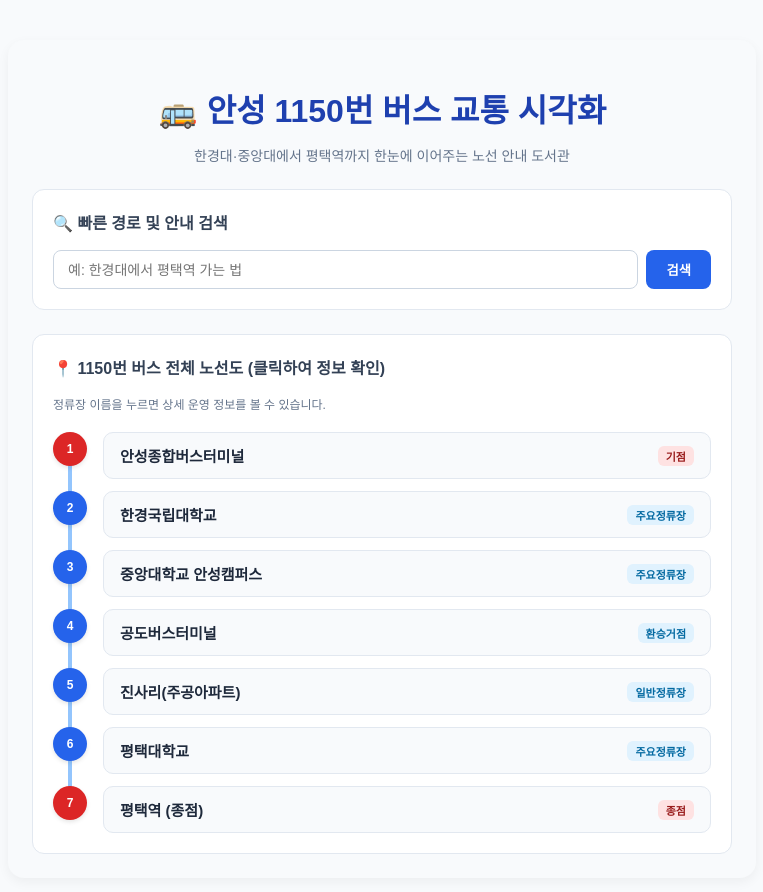
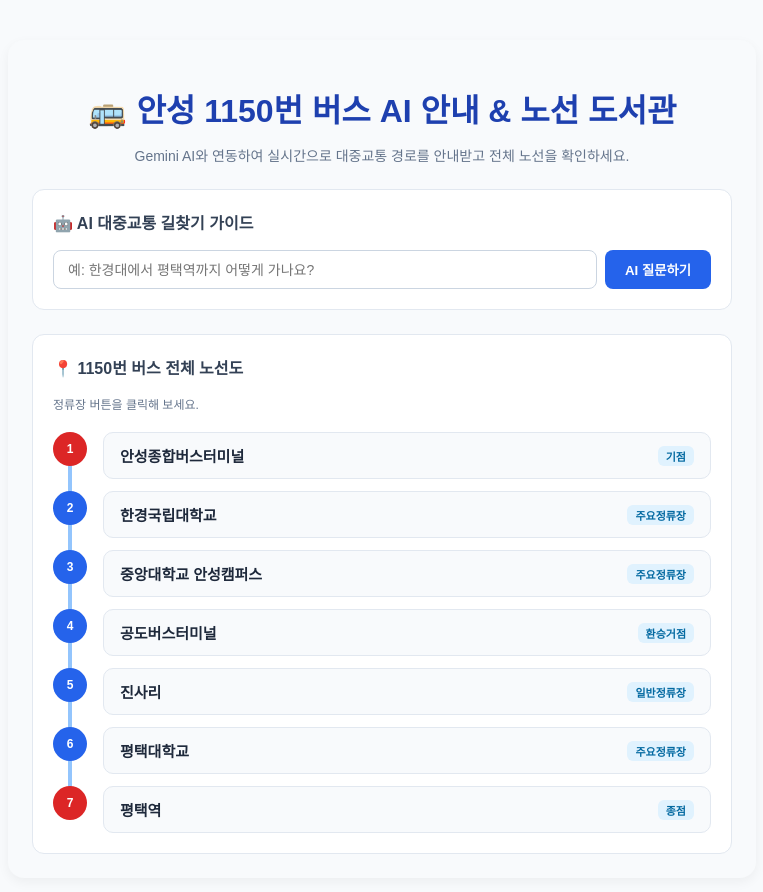
Before and after one commit to leehs1120/anseong-bus-app, a Next.js app: page / in a window 1280 px wide. Shown: the top 892 px of the page, without its empty margins (258-1021 px from the left). Built offline with nearby package versions, Linux system fonts and the light colour scheme.

Commit message:
Update page.js

```diff
--- a/app/page.js
+++ b/app/page.js
@@ -1,100 +1,133 @@
 "use client";
 import { useState } from "react";
 
-// 1150번 버스 전체 정류장 및 상세 노선 데이터
+// 🔑 1번째 줄 여기에 본인의 구글 API 키를 쌍따옴표("") 사이에 넣어주세요!
+const GEMINI_API_KEY = "AQ.Ab8RN6KC0RnRgeM1gyOLm8YFk3R9l2Hp_KeCTnEMaDRAuqi8dA";
+
+// 1150번 버스 주요 정류장 데이터
 const route1150Stops = [
-  { id: "1", name: "안성종합버스터미널", type: "기점", info: "첫차 05:00 / 막차 22:30" },
-  { id: "2", name: "한경국립대학교", type: "주요정류장", info: "대학생 및 시민 주요 이용 구간" },
-  { id: "3", name: "중앙대학교 안성캠퍼스", type: "주요정류장", info: "내리 대학가 연계" },
-  { id: "4", name: "공도버스터미널", type: "환승거점", info: "공도읍 시내 중심지" },
-  { id: "5", name: "진사리(주공아파트)", type: "일반정류장", info: "평택 경계 인접 지역" },
-  { id: "6", name: "평택대학교", type: "주요정류장", info: "출퇴근 및 통학 수요 집중" },
-  { id: "7", name: "평택역 (종점)", type: "종점", info: "지하철 1호선 환승 가능" },
+  { id: "1", name: "안성종합버스터미널", type: "기점" },
+  { id: "2", name: "한경국립대학교", type: "주요정류장" },
+  { id: "3", name: "중앙대학교 안성캠퍼스", type: "주요정류장" },
+  { id: "4", name: "공도버스터미널", type: "환승거점" },
+  { id: "5", name: "진사리", type: "일반정류장" },
+  { id: "6", name: "평택대학교", type: "주요정류장" },
+  { id: "7", name: "평택역", type: "종점" },
 ];
 
 export default function Home() {
+  const [question, setQuestion] = useState("");
+  const [answer, setAnswer] = useState("");
+  const [loading, setLoading] = useState(false);
   const [selectedStop, setSelectedStop] = useState(null);
-  const [searchQuery, setSearchQuery] = useState("");
-  const [transitResult, setTransitResult] = useState("");
 
-  const handleSearch = (e) => {
-    e.preventDefault();
-    if (!searchQuery.trim()) return;
+  const handleAsk = async () => {
+    if (!question.trim()) return;
 
-    if (searchQuery.includes("한경대") || searchQuery.includes("중앙대")) {
-      setTransitResult(`🚌 [1150번 버스 맞춤 안내]\n• 노선: 안성종합버스터미널 ↔ 한경대 ↔ 중앙대 ↔ 평택역\n• 배차 간격: 약 15~20분\n• 예상 소요 시간: 약 35~45분 (교통 상황에 따라 변동 가능)\n• 💡 팁: 출퇴근 시간대에는 중앙대 및 공도 구간에 정체가 발생할 수 있으니 10분 정도 여유를 두고 탑승하세요!`);
-    } else {
-      setTransitResult(`🔍 '${searchQuery}' 검색 결과:\n1150번 버스는 안성과 평택역을 가장 빠르게 이어주는 핵심 노선입니다. 위 정류장 목록을 클릭하시면 상세 정보를 확인하실 수 있습니다!`);
+    if (GEMINI_API_KEY === "여기에_내_구글_API키_입력" || !GEMINI_API_KEY) {
+      setAnswer("⚠️ 코드 맨 윗줄(1번째 줄)의 GEMINI_API_KEY에 본인의 구글 API 키를 입력해 주세요!");
+      return;
+    }
+
+    setLoading(true);
+    setAnswer("");
+
+    try {
+      const res = await fetch(
+        `https://generativelanguage.googleapis.com/v1beta/models/gemini-1.5-flash:generateContent?key=${GEMINI_API_KEY}`,
+        {
+          method: "POST",
+          headers: { "Content-Type": "application/json" },
+          body: JSON.stringify({
+            contents: [
+              {
+                role: "user",
+                parts: [
+                  {
+                    text: `당신은 안성 대중교통(1150번 버스: 안성터미널 - 한경국립대 - 중앙대 - 평택역 노선) 전문 AI 안내원입니다.\n` +
+                          `사용자의 질문에 대해 배차간격(15~20분), 소요시간, 환승 팁 등을 포함하여 친절하고 상세하게 답변해주세요.\n\n` +
+                          `사용자 질문: ${question}`
+                  }
+                ]
+              }
+            ]
+          })
+        }
+      );
+
+      const data = await res.json();
+      if (data.candidates && data.candidates[0]?.content?.parts[0]?.text) {
+        setAnswer(data.candidates[0].content.parts[0].text);
+      } else {
+        setAnswer("🤖 AI 응답 생성 중 오류가 발생했습니다. API 키를 다시 확인해 주세요.");
+      }
+    } catch (err) {
+      setAnswer(" 네트워크 통신 오류가 발생했습니다.");
+    } finally {
+      setLoading(false);
     }
   };
 
   return (
     <div style={{ maxWidth: "700px", margin: "40px auto", padding: "24px", fontFamily: "sans-serif", backgroundColor: "#f8fafc", borderRadius: "16px", boxShadow: "0 4px 12px rgba(0,0,0,0.05)" }}>
-      <h1 style={{ color: "#1e40af", textAlign: "center", marginBottom: "8px" }}>🚌 안성 1150번 버스 교통 시각화</h1>
+      <h1 style={{ color: "#1e40af", textAlign: "center", marginBottom: "8px" }}>🚌 안성 1150번 버스 AI 안내 & 노선 도서관</h1>
       <p style={{ textAlign: "center", color: "#64748b", marginBottom: "24px", fontSize: "14px" }}>
-        한경대·중앙대에서 평택역까지 한눈에 이어주는 노선 안내 도서관
+        Gemini AI와 연동하여 실시간으로 대중교통 경로를 안내받고 전체 노선을 확인하세요.
       </p>
 
-      {/* 실시간 경로 검색 섹션 */}
+      {/* AI 질문 입력 섹션 */}
       <div style={{ background: "#fff", padding: "20px", borderRadius: "12px", marginBottom: "24px", border: "1px solid #e2e8f0" }}>
-        <h3 style={{ marginTop: 0, color: "#334155", fontSize: "16px" }}>🔍 빠른 경로 및 안내 검색</h3>
-        <form onSubmit={handleSearch} style={{ display: "flex", gap: "8px" }}>
+        <h3 style={{ marginTop: 0, color: "#334155", fontSize: "16px" }}>🤖 AI 대중교통 길찾기 가이드</h3>
+        <div style={{ display: "flex", gap: "8px" }}>
           <input
             type="text"
-            value={searchQuery}
-            onChange={(e) => setSearchQuery(e.target.value)}
-            placeholder="예: 한경대에서 평택역 가는 법"
+            value={question}
+            onChange={(e) => setQuestion(e.target.value)}
+            placeholder="예: 한경대에서 평택역까지 어떻게 가나요?"
             style={{ flex: 1, padding: "10px 14px", borderRadius: "8px", border: "1px solid #cbd5e1", fontSize: "14px" }}
           />
           <button
-            type="submit"
-            style={{ padding: "10px 20px", background: "#2563eb", color: "#fff", border: "none", borderRadius: "8px", fontWeight: "bold", cursor: "pointer" }}
+            onClick={handleAsk}
+            disabled={loading}
+            style={{ padding: "10px 20px", background: loading ? "#93c5fd" : "#2563eb", color: "#fff", border: "none", borderRadius: "8px", fontWeight: "bold", cursor: "pointer" }}
           >
-            검색
+            {loading ? "분석 중..." : "AI 질문하기"}
           </button>
-        </form>
+        </div>
 
-        {transitResult && (
+        {answer && (
           <div style={{ marginTop: "16px", padding: "14px", background: "#eff6ff", borderRadius: "8px", color: "#1e3a8a", whiteSpace: "pre-wrap", fontSize: "14px", lineHeight: "1.5" }}>
-            {transitResult}
+            {answer}
           </div>
         )}
       </div>
 
-      {/* 1150번 전체 노선 시각화 섹션 (수직 타임라인 형태) */}
+      {/* 1150번 전체 노선 시각화 섹션 */}
       <div style={{ background: "#fff", padding: "20px", borderRadius: "12px", border: "1px solid #e2e8f0" }}>
-        <h3 style={{ marginTop: 0, color: "#334155", fontSize: "16px" }}>📍 1150번 버스 전체 노선도 (클릭하여 정보 확인)</h3>
-        <p style={{ fontSize: "12px", color: "#64748b", marginBottom: "20px" }}>정류장 이름을 누르면 상세 운영 정보를 볼 수 있습니다.</p>
+        <h3 style={{ marginTop: 0, color: "#334155", fontSize: "16px" }}>📍 1150번 버스 전체 노선도</h3>
+        <p style={{ fontSize: "12px", color: "#64748b", marginBottom: "20px" }}>정류장 버튼을 클릭해 보세요.</p>
 
         <div style={{ display: "flex", flexDirection: "column", gap: "12px" }}>
           {route1150Stops.map((stop, index) => (
             <div key={stop.id} style={{ display: "flex", alignItems: "flex-start", position: "relative" }}>
-              {/* 세로 연결선 */}
               {index < route1150Stops.length - 1 && (
                 <div style={{ position: "absolute", left: "15px", top: "30px", width: "4px", height: "calc(100% + 12px)", backgroundColor: "#93c5fd", zIndex: 1 }} />
               )}
 
-              {/* 노드 원형 아이콘 */}
-              <div style={{ width: "34px", height: "34px", borderRadius: "50%", backgroundColor: stop.type === "기점" || stop.type === "종점" ? "#dc2626" : "#2563eb", color: "#fff", display: "flex", alignItems: "center", justifyContent: "center", fontWeight: "bold", fontSize: "12px", zIndex: 2, marginRight: "16px", flexShrink: 0, boxShadow: "0 2px 4px rgba(0,0,0,0.1)" }}>
+              <div style={{ width: "34px", height: "34px", borderRadius: "50%", backgroundColor: stop.type === "기점" || stop.type === "종점" ? "#dc2626" : "#2563eb", color: "#fff", display: "flex", alignItems: "center", justifyContent: "center", fontWeight: "bold", fontSize: "12px", zIndex: 2, marginRight: "16px", flexShrink: 0 }}>
                 {index + 1}
               </div>
 
-              {/* 정류장 카드 버튼 */}
               <div
                 onClick={() => setSelectedStop(stop)}
-                style={{ flex: 1, backgroundColor: selectedStop?.id === stop.id ? "#eff6ff" : "#f8fafc", border: selectedStop?.id === stop.id ? "2px solid #2563eb" : "1px solid #e2e8f0", padding: "12px 16px", borderRadius: "10px", cursor: "pointer", transition: "all 0.2s" }}
+                style={{ flex: 1, backgroundColor: selectedStop?.id === stop.id ? "#eff6ff" : "#f8fafc", border: selectedStop?.id === stop.id ? "2px solid #2563eb" : "1px solid #e2e8f0", padding: "12px 16px", borderRadius: "10px", cursor: "pointer" }}
               >
                 <div style={{ display: "flex", justifyContent: "space-between", alignItems: "center" }}>
                   <span style={{ fontWeight: "bold", color: "#1e293b", fontSize: "15px" }}>{stop.name}</span>
-                  <span style={{ fontSize: "11px", backgroundColor: stop.type === "기점" || stop.type === "종점" ? "#fee2e2" : "#e0f2fe", color: stop.type === "기점" || stop.type === "종점" ? "#991b1b" : "#0369a1", padding: "2px 8px", borderRadius: "6px", fontWeight: "600" }}>
+                  <span style={{ fontSize: "11px", backgroundColor: "#e0f2fe", color: "#0369a1", padding: "2px 8px", borderRadius: "6px", fontWeight: "600" }}>
                     {stop.type}
                   </span>
                 </div>
-                {selectedStop?.id === stop.id && (
-                  <div style={{ marginTop: "8px", fontSize: "13px", color: "#475569", borderTop: "1px dashed #cbd5e1", paddingTop: "6px" }}>
-                    ℹ️ {stop.info}
-                  </div>
-                )}
               </div>
             </div>
           ))}
```
